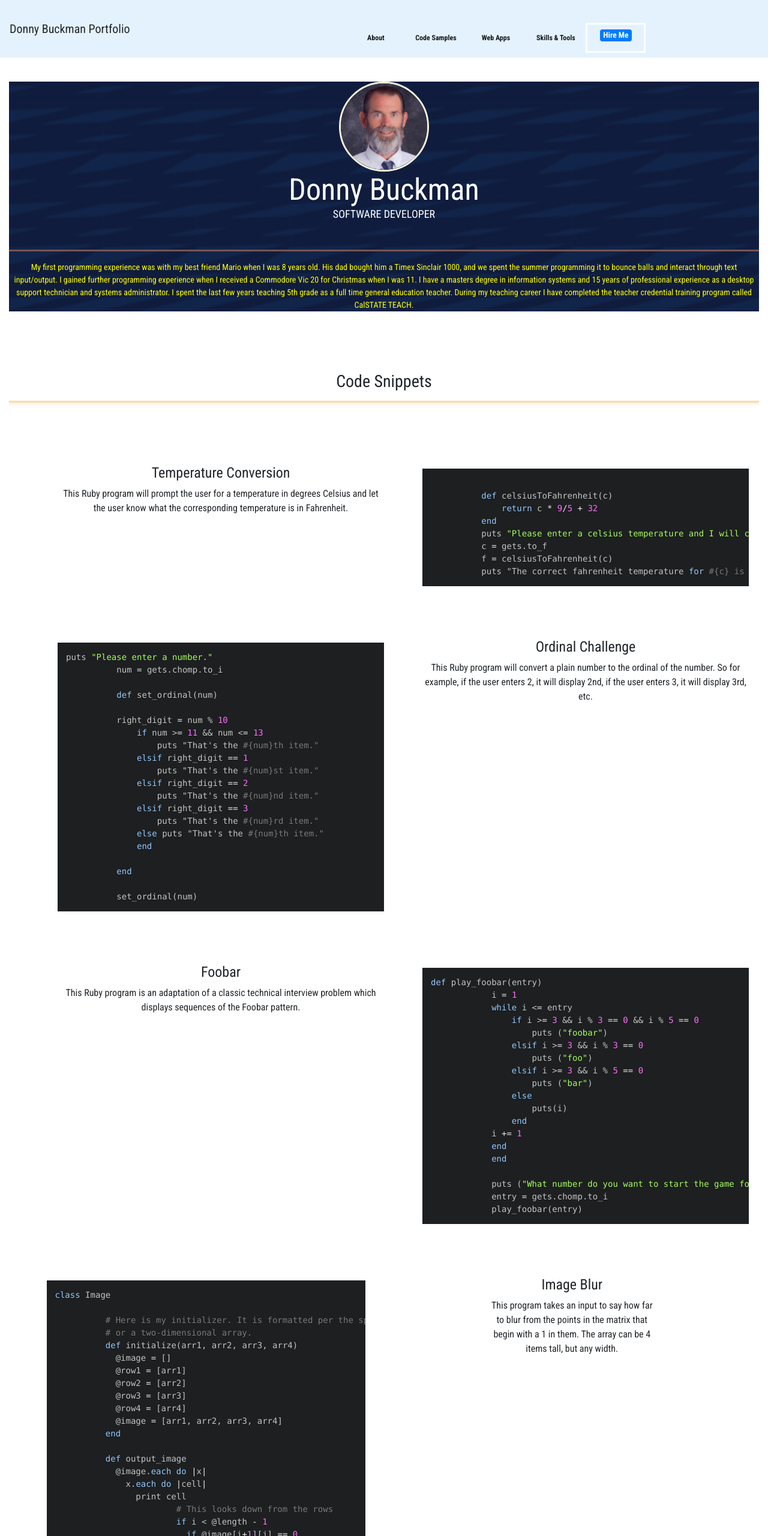
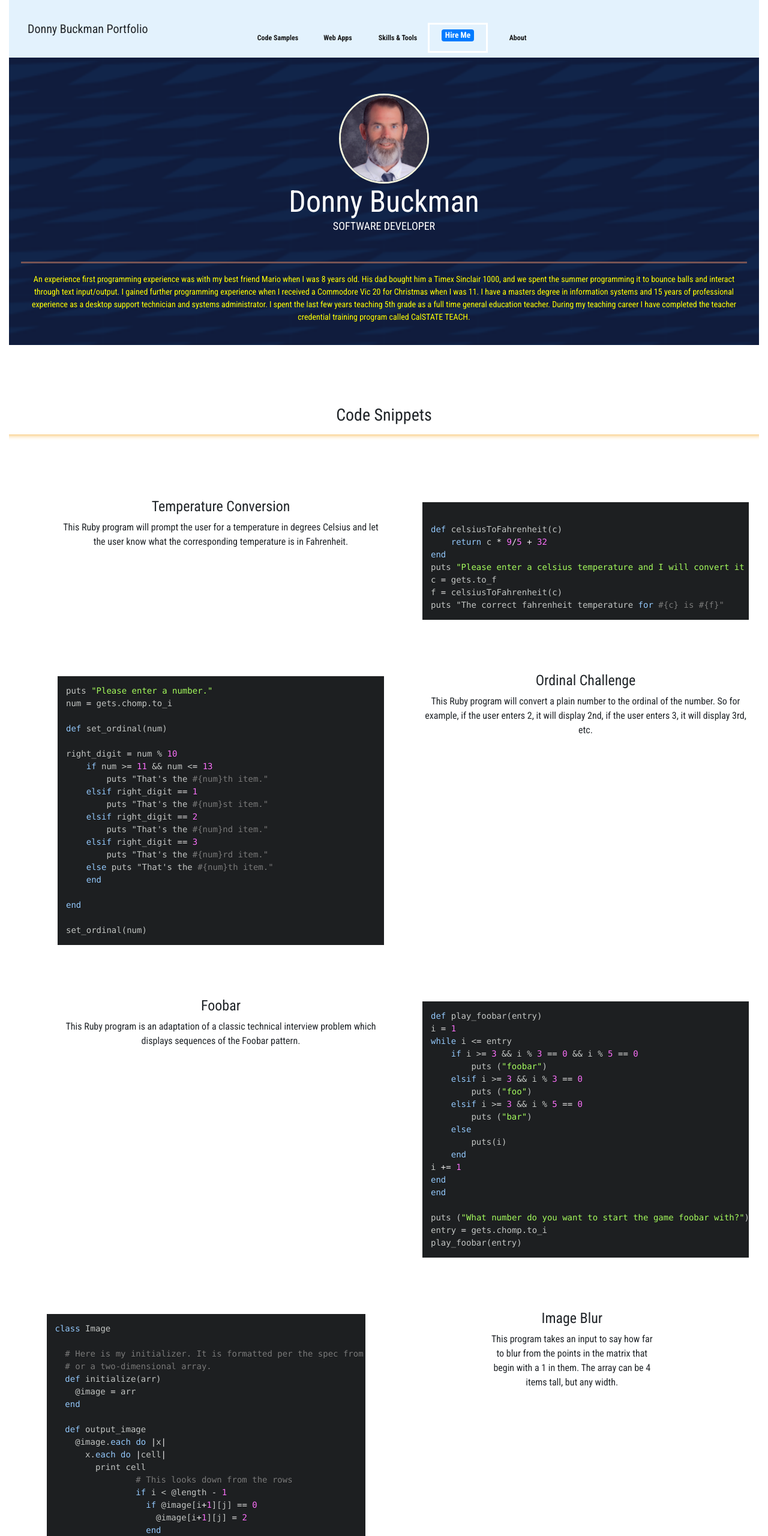
Before and after one commit to Monchkrit/portfolio, a plain HTML site: page index.html in a window 1280 px wide. Shown: the top 2560 px of the page at 60% size. Drawn offline with nearby package versions, Linux system fonts and the light colour scheme.

Commit message:
Bootstrap is working.

```diff
--- a/index.html
+++ b/index.html
@@ -22,31 +22,34 @@
 		<meta name="description" content="Donny Buckman is an IT professional with specialized training in full-stack development. He has extensive IT experience and skills training with Ruby, Rails, JavaScript, Java, and building web applications.">
 	</head>
 	<body>
+    <div class="container-fluid">
       <nav class="navbar navbar-expand-lg navbar-light" style="background-color: #e3f2fd;">
-    <button class="navbar-toggler" type="button" data-toggle="collapse" data-target="#navbarTogglerDemo01" aria-controls="navbarTogglerDemo01" aria-expanded="false" aria-label="Toggle navigation">
+        <a class="navbar-brand col">Donny Buckman Portfolio</a>
+        <button class="navbar-toggler" type="button" data-toggle="collapse" data-target="#navbarNav" aria-controls="navbarNav" aria-expanded="false" aria-label="Toggle navigation">
             <span class="navbar-toggler-icon"></span>
         </button>
-    <a class="navbar-brand">Donny Buckman Portfolio</a>
-    <div class="collapse navbar-collapse" id="navbarTogglerDemo01">
-      <ul class="navbar-nav mr-auto offset-md-4">
+          <div class="collapse navbar-collapse" id="navbarNav">
+            <ul class="navbar-nav mr-auto mt-2 mt-lg-0">
               <li class="nav-item active">
-          <a href="#about" class="nav-link">About</a>
+                <a class="nav-link" href="#code-samples">Code Samples</a>
               </li>
               <li class="nav-item active">
-          <a href="#code-samples" class="nav-link">Code Samples</a>
+                <a class="nav-link" href="#web-apps">Web Apps</a>
               </li>
               <li class="nav-item active">
-          <a href="#web-apps" class="nav-link">Web Apps</a>
+                <a class="nav-link" href="#skills-and-tools">Skills &amp; Tools</a>
+              </li>
+              <li class="nav-item active hire-me">
+                <a class="badge badge-primary" href="#hire-me">Hire Me</a>
               </li>
               <li class="nav-item active">
-          <a href="#skills-and-tools" class="nav-link">Skills &amp; Tools</a>
-        </li>
-        <li class="nav-item active hire-me">
-          <a href="#hire-me" class="badge badge-primary">Hire Me</a>
+                <a class="nav-link" href="#about">About</a>
               </li>
             </ul>
           </div>
         </nav>
+      </div>
+
     <div class="container-fluid">
       <div class="about-container">
           <img src="images/me.jpg" class="me center" />
@@ -59,7 +62,7 @@
         <br />
         <hr class = "grey"/>
         <p class="bio">
-        My first programming experience was with my best friend Mario when I was 8 years old. His dad bought him a Timex Sinclair 1000,
+        An experience  first programming experience was with my best friend Mario when I was 8 years old. His dad bought him a Timex Sinclair 1000,
         and we spent the summer programming it to bounce balls and interact through text input/output. I gained further programming
         experience when I received a Commodore Vic 20 for Christmas when I was 11. I have a masters degree in information systems and 15
         years of professional experience as a desktop support technician and systems administrator. I spent the last few years
@@ -123,7 +126,6 @@
 
         </div>
       </div>
-
       <div class="row justify-content-md-center">
         <div class="box btxt">
           <h4>Foobar</h4>
@@ -161,13 +163,8 @@
 
   # Here is my initializer. It is formatted per the spec from Coding Boot Camp that the array should be made from 4 arrays
   # or a two-dimensional array.
-          def initialize(arr1, arr2, arr3, arr4)
-            @image = []
-            @row1 = [arr1]
-            @row2 = [arr2]
-            @row3 = [arr3]
-            @row4 = [arr4]
-            @image = [arr1, arr2, arr3, arr4]
+  def initialize(arr)
+    @image = arr
   end
 
   def output_image
@@ -197,10 +194,16 @@
                   @image[i][j - 1] = 2
                 end
 end
-        image = Image.new([0, 0, 0, 0, 0, 0, 0],
+data = [[0, 0, 0, 0, 0, 0, 0],
         [0, 0, 0, 0, 0, 0, 0],
-                          [0, 0, 0, 0, 0, 1, 0],
-                          [0, 0, 0, 0, 0, 0, 0])
+        [0, 0, 0, 0, 0, 0, 0],
+        [0, 0, 0, 0, 0, 0, 0],
+        [0, 0, 0, 1, 0, 0, 0],
+        [0, 0, 0, 0, 0, 0, 0],
+        [0, 0, 0, 0, 0, 0, 0],
+        [0, 0, 0, 0, 0, 0, 0]]
+
+image = Image.new(data)
 image.output_image
 image.blur_image(5)
 image.output_image
@@ -225,6 +228,7 @@
           <h4><a href="https://plantformproto.herokuapp.com">Regenerative Agriculture</a></h4>
           <img src="images/PlantForm-TradeMark-NoBack-FB.jpg" class="full-width" />
           <p>
+          <br />
             A location specific gardening and farming application for regenerative agriculture.
           </p>
         </div>
@@ -233,6 +237,7 @@
         <h4><a href="https://splurty-donny-buckman.herokuapp.com">Quote Generator</a></h4>
         <img src="images/splurty.png" class="full-width" />
         <p>
+          <br />
           A database-powered quote generator with a mobile-first design, using the Ruby on Rails framework, HTML, and CSS. Uses Git and GitHub for version control, and launched on Heroku.
         </p>
       </div>
@@ -240,6 +245,7 @@
         <h4><a href="https://nomster-donny-buckman.herokuapp.com">Yelp Clone</a></h4>
         <img src="images/nomster.png" class="full-width" />
         <p>
+          <br />
           A Yelp clone that integrates with the Google Maps API
           and includes features like user comments, star ratings,
           image uploading, and user authentication.
@@ -250,6 +256,7 @@
           <h4><a href="https://flixter-donny-buckman.herokuapp.com">Two-Sided Market Place</a></h4>
           <img src="images/flixter.png" class="full-width" />
           <p>
+            <br />
             A two-sided, video-streaming marketplace platform that
             features credit card payment capabilities, user role
             management, complex user interfaces, and advanced
@@ -260,6 +267,7 @@
           <h4><a href="https://grammable-donny-buckman.herokuapp.com">Test Driven Development</a></h4>
           <img src="images/grammable.png" class="full-width" />
           <p>
+            <br />
             An Instagram clone that was built using industry-standard, test-driven
             development following numerous red/green/refactor cycles.
           </p>
@@ -268,6 +276,7 @@
           <h4>Single Page Todo Application</h4>
           <img src="images/todoster.png" class="full-width" />
           <p>
+            <br />
             This single-page to-do application features a
             fluid user interface that– by using JavaScript–
             allows users to rapidly add dynamic content.
@@ -277,6 +286,7 @@
           <h4>Agile Team Project</h4>
           <img src="images/chess.png" class="full-width" />
           <p>
+            <br />
             Worked on an Agile software development team building
             a chess application. Under the guidance of a senior software engineer,
             we had weekly Agile team meetings for code reviews, sprint planning,
@@ -315,5 +325,8 @@
 		</p>
   </div>
   </div>
+<script src="https://code.jquery.com/jquery-3.3.1.slim.min.js" integrity="sha384-q8i/X+965DzO0rT7abK41JStQIAqVgRVzpbzo5smXKp4YfRvH+8abtTE1Pi6jizo" crossorigin="anonymous"></script>
+<script src="https://cdnjs.cloudflare.com/ajax/libs/popper.js/1.14.7/umd/popper.min.js" integrity="sha384-UO2eT0CpHqdSJQ6hJty5KVphtPhzWj9WO1clHTMGa3JDZwrnQq4sF86dIHNDz0W1" crossorigin="anonymous"></script>
+<script src="https://stackpath.bootstrapcdn.com/bootstrap/4.3.1/js/bootstrap.min.js" integrity="sha384-JjSmVgyd0p3pXB1rRibZUAYoIIy6OrQ6VrjIEaFf/nJGzIxFDsf4x0xIM+B07jRM" crossorigin="anonymous"></script>
 	</body>
 </html>
--- a/style.css
+++ b/style.css
@@ -94,6 +94,14 @@ li {
 	-moz-background-size: cover;
 	-o-background-size: cover;
 	background-size: cover;
+	padding-bottom: 20px;
+	padding-top: 20px;
+	padding-left: 20px;
+	padding-right: 20px;
+}
+
+.navbar-brand .h1 {
+	font-size: 24px;
 }
 
 
```
Lines whose indentation alone changed are shown as unchanged.
